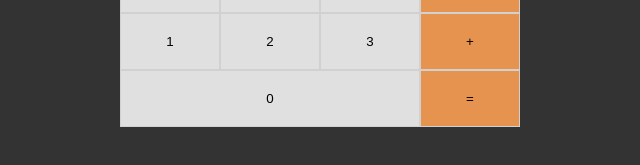
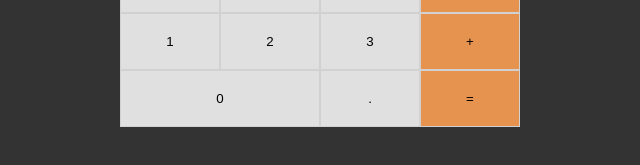
Before and after one commit to yemidada/math-magicians, a React (Create React App) app: page / in a window 1280 px wide. Shown: the part 447-612 px from the top of the page, without its empty margins (320-960 px from the left). Built offline with nearby package versions, Linux system fonts and the light colour scheme.

Commit message:
add dot to the buttons

```diff
--- a/src/components/Buttons.jsx
+++ b/src/components/Buttons.jsx
@@ -32,6 +32,7 @@ function CalculatorButtons(props) {
       </div>
       <div className="calculator-buttons-bottom">
         <button onClick={() => onClickHandler('0')} className="action" type="button">0</button>
+        <button onClick={() => onClickHandler('.')} className="action" type="button">.</button>
         <button onClick={() => onClickHandler('=')} className="effect" type="button">=</button>
       </div>
 
--- a/src/index.css
+++ b/src/index.css
@@ -49,7 +49,7 @@ body {
 
 .calculator-buttons-bottom {
   display: grid;
-  grid-template-columns: 75% 25%;
+  grid-template-columns: 50% 25% 25%;
 }
 
 .action {
```
